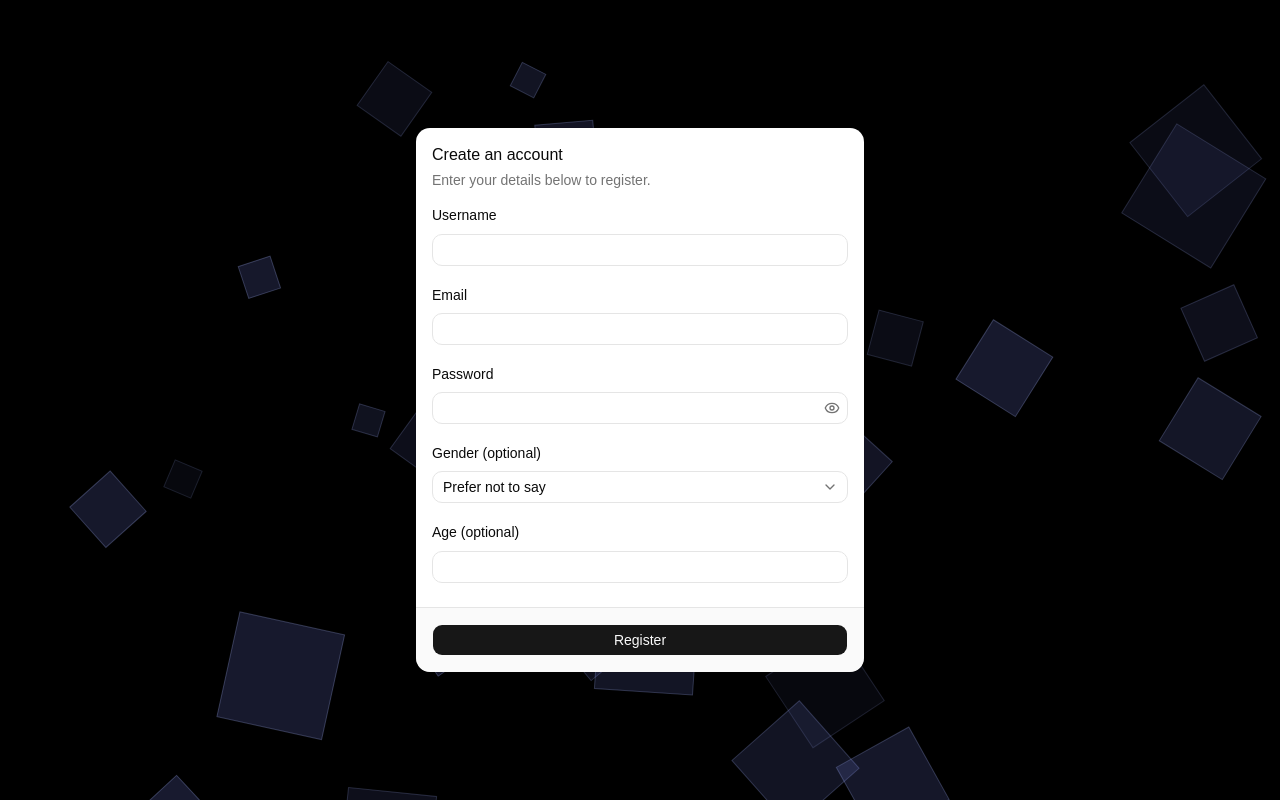
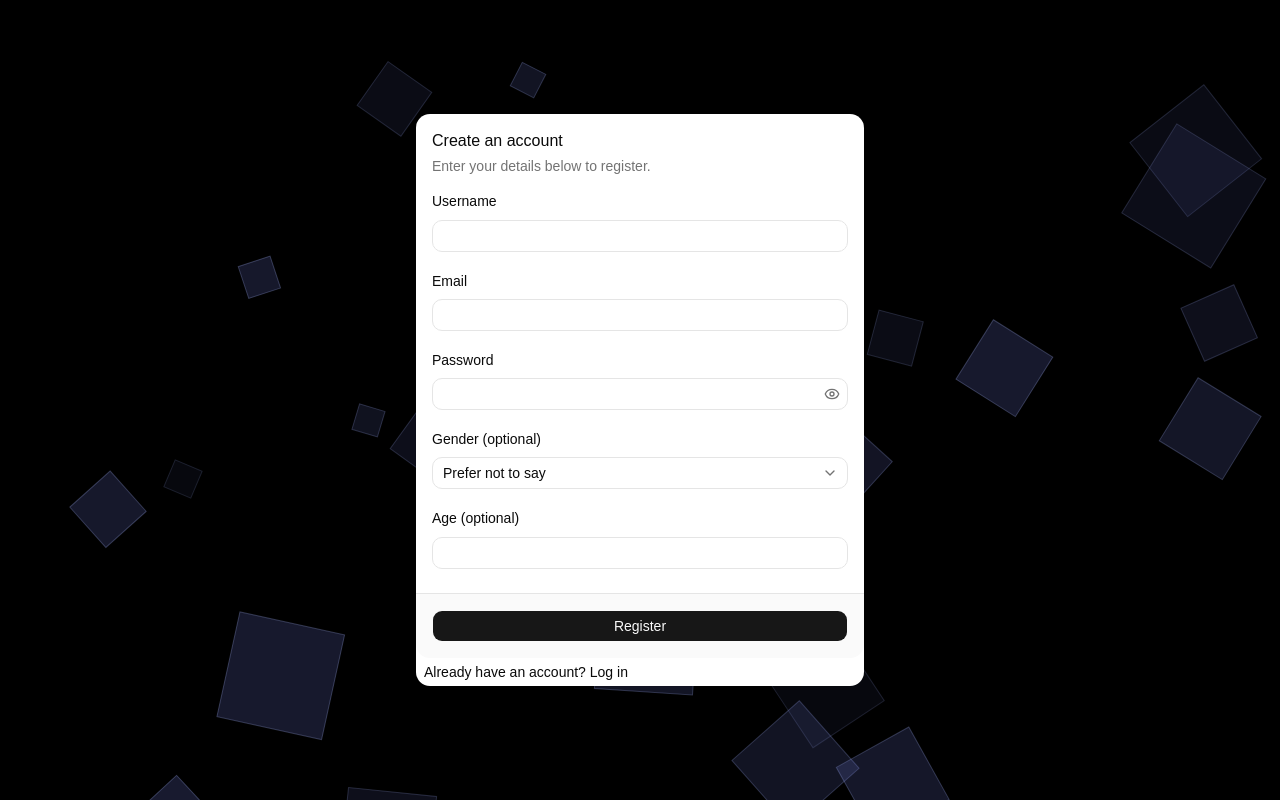
Before and after one commit to yagizerdem/DeuHackaton, a React (Vite) app in the folder apps/web/: page /register in a window 1280 px wide. Built offline with nearby package versions, Linux system fonts and the light colour scheme; what @DeparkHackaton/validators would draw is missing.

Commit message:
feat(web): add links between login and register pages

```diff
--- a/apps/web/src/pages/auth/login-page.tsx
+++ b/apps/web/src/pages/auth/login-page.tsx
@@ -19,6 +19,7 @@ import {
 import { Input } from "@components/ui/input";
 import PasswordInput from "@components/password-input";
 import ParticleLayout from "@layouts/particle-layout";
+import { useNavigate } from "react-router";
 
 const loginValidator = createLoginValidator();
 
@@ -26,6 +27,7 @@ type FieldErrors = Partial<Record<string, string>>;
 
 export default function LoginPage() {
   const [errors, setErrors] = useState<FieldErrors>({});
+  const navigate = useNavigate();
 
   function handleSubmit(e: React.SyntheticEvent<HTMLFormElement>) {
     e.preventDefault();
@@ -92,6 +94,12 @@ export default function LoginPage() {
                   Log in
                 </Button>
               </CardFooter>
+              <span
+                className="text-left cursor-pointer align-middle block w-full h-fit px-2 py-1"
+                onMouseUp={() => navigate("/register")}
+              >
+                Don't have an account? Register
+              </span>
             </form>
           </Card>
         </div>
--- a/apps/web/src/pages/auth/register-page.tsx
+++ b/apps/web/src/pages/auth/register-page.tsx
@@ -1,4 +1,5 @@
 import { useState } from "react";
+import { useNavigate } from "react-router";
 import { createRegisterValidator } from "@DeparkHackaton/validators";
 import DefaultLayout from "@layouts/default-layout";
 import { Button } from "@components/ui/button";
@@ -27,6 +28,7 @@ type FieldErrors = Partial<Record<string, string>>;
 
 export default function RegisterPage() {
   const [errors, setErrors] = useState<FieldErrors>({});
+  const navigate = useNavigate();
 
   function handleSubmit(e: React.FormEvent<HTMLFormElement>) {
     e.preventDefault();
@@ -135,6 +137,12 @@ export default function RegisterPage() {
                   Register
                 </Button>
               </CardFooter>
+              <span
+                className="text-left cursor-pointer align-middle block w-full h-fit px-2 py-1"
+                onMouseUp={() => navigate("/login")}
+              >
+                Already have an account? Log in
+              </span>
             </form>
           </Card>
         </div>
```
